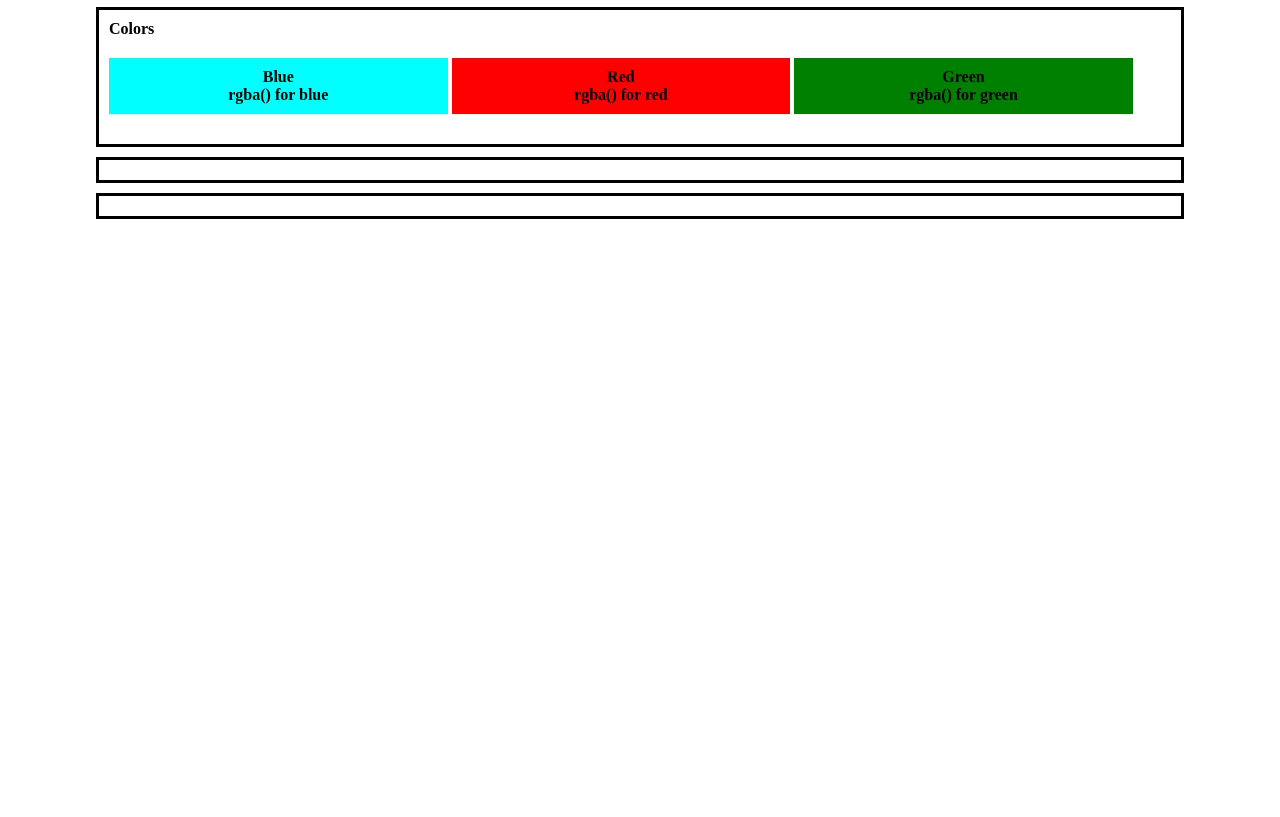
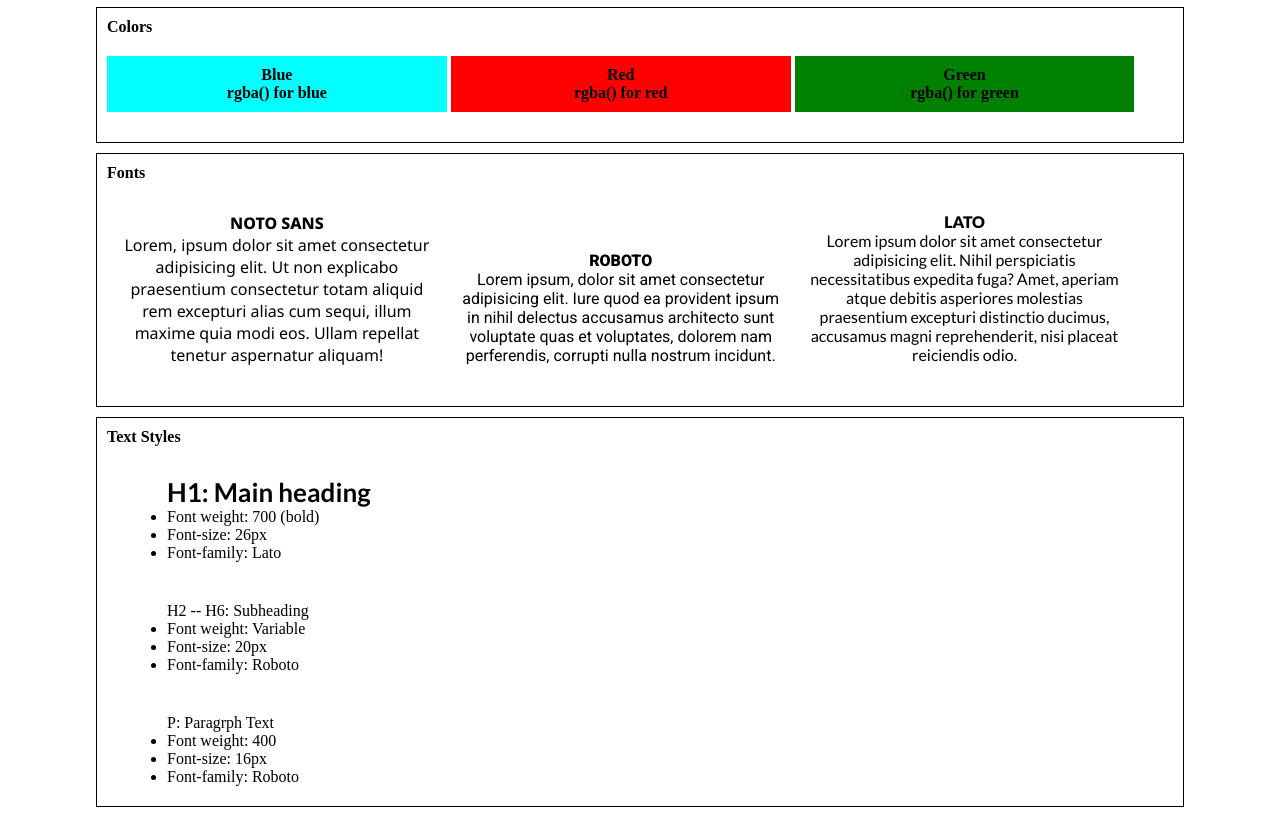
Before and after one commit to CodeError-Mati/Web-Design-System, a website built with Parcel: page index.html in a window 1280 px wide. Shown: the part 77-894 px from the top of the page. Before the commit the page ends 800 px from the top, so only its background shows below. Built offline with nearby package versions, Linux system fonts and the light colour scheme.

Commit message:
Add of font and text style part + some css rule

```diff
--- a/index.html
+++ b/index.html
@@ -5,6 +5,9 @@
     <meta http-equiv="X-UA-Compatible" content="IE=edge">
     <meta name="viewport" content="width=device-width, initial-scale=1.0">
     <link rel="stylesheet" href="./styles.css" type="text/css">
+    <link rel="preconnect" href="https://fonts.googleapis.com">
+    <link rel="preconnect" href="https://fonts.gstatic.com" crossorigin>
+    <link href="https://fonts.googleapis.com/css2?family=Lato:ital,wght@0,100;0,300;0,400;0,700;0,900;1,100;1,300;1,400;1,700;1,900&family=Noto+Sans:ital,wght@0,100;0,200;0,300;0,400;0,500;0,600;0,700;0,800;0,900;1,100;1,200;1,300;1,400;1,500;1,600;1,700;1,800;1,900&family=Roboto:ital,wght@0,100;0,300;0,400;0,500;0,700;0,900;1,100;1,300;1,400;1,500;1,700;1,900&display=swap" rel="stylesheet">
     <title>My style guide</title>
 </head>
 <body>
@@ -27,14 +30,48 @@
         </div>
     </div>
     <div class="container">
-        <div></div>
-        <div></div>
-        <div></div>
+        <h2>Fonts</h2>
+        <div class="font-container">
+            <div class="font-panel noto">
+                <h3>Noto Sans</h3>
+                <p>Lorem, ipsum dolor sit amet consectetur adipisicing elit. Ut non explicabo praesentium consectetur totam aliquid rem excepturi alias cum sequi, illum maxime quia modi eos. Ullam repellat tenetur aspernatur aliquam!</p>
+            </div>
+            <div class="font-panel roboto">
+                <h3>Roboto</h3>
+                <p>Lorem ipsum, dolor sit amet consectetur adipisicing elit. Iure quod ea provident ipsum in nihil delectus accusamus architecto sunt voluptate quas et voluptates, dolorem nam perferendis, corrupti nulla nostrum incidunt.</p>
+            </div>
+            <div class="font-panel lato">
+                <h3>Lato</h3>
+                <p>Lorem ipsum dolor sit amet consectetur adipisicing elit. Nihil perspiciatis necessitatibus expedita fuga? Amet, aperiam atque debitis asperiores molestias praesentium excepturi distinctio ducimus, accusamus magni reprehenderit, nisi placeat reiciendis odio.</p>
+            </div>
+        </div>
     </div>
     <div class="container">
-        <div></div>
-        <div></div>
-        <div></div>
+        <h2>Text Styles</h2>
+        <div class="text-panel heading1">
+            <p>H1: Main heading</p>
+            <ul>
+                <li>Font weight: 700 (bold)</li>
+                <li>Font-size: 26px</li>
+                <li>Font-family: Lato</li>
+            </ul>
+        </div>
+        <div class="text-panel heading2">
+            <p>H2 -- H6: Subheading</p>
+            <ul>
+                <li>Font weight: Variable</li>
+                <li>Font-size: 20px</li>
+                <li>Font-family: Roboto</li>
+            </ul>
+        </div>
+        <div class="text-panel paragraph">
+            <p>P: Paragrph Text</p>
+            <ul>
+                <li>Font weight: 400</li>
+                <li>Font-size: 16px</li>
+                <li>Font-family: Roboto</li>
+            </ul>
+        </div>
     </div>
 </body>
 </html>
--- a/styles.css
+++ b/styles.css
@@ -3,28 +3,23 @@
     margin: 0;
     padding: 0;
 }
-
 body {
     margin: 0 7.5%;
 }
-
 h1 {
     text-align: center;
     font-size: 4rem;
     font-weight: 800;
     font-family: Arial, Helvetica, sans-serif;
 }
-
 .container {
-    border: 3px solid black;
+    border: 1px solid black;
     padding: 10px;
     margin: 10px auto;
 }
-
 .color-container {
     width: 100%;
 }
-
 .color-panel {
     display: inline-block;
     width: 30%;
@@ -34,15 +29,59 @@ h1 {
     font-weight: 900;
     font-size: 1.5rem;
 }
-
 .blue {
     background-color: aqua;
 }
-
 .red {
     background-color: red;
 }
-
 .green {
     background-color: green;
 }
+.font-panel {
+    display: inline-block;
+    width: 30%;
+    text-align: center;
+    margin: 20px auto;
+    padding: 10px;
+    font-weight: 900;
+    font-size: 1.5rem;
+}
+.noto {
+    font-family: 'Noto Sans';
+    font-weight: 400;
+}
+.noto h3 {
+    text-transform: uppercase;
+    font-weight: 800;
+}
+.roboto {
+    font-family: 'Roboto';
+    font-weight: 400;
+}
+.roboto h3 {
+    text-transform: uppercase;
+    font-weight: 800;
+}
+.lato {
+    font-family: 'Lato';
+    font-weight: 400;
+}
+.lato h3 {
+    text-transform: uppercase;
+    font-weight: 800;
+}
+
+.text-panel {
+    display: block;
+    width: 30%;
+    text-align: left;
+    margin: 20px 0 0 50px;
+    padding: 10px;
+}
+
+.heading1 p {
+    font-weight: 700;
+    font-size: 26px;
+    font-family: 'Lato';
+}
```
Also changed, not shown: dist/index.html, 2 other files.
